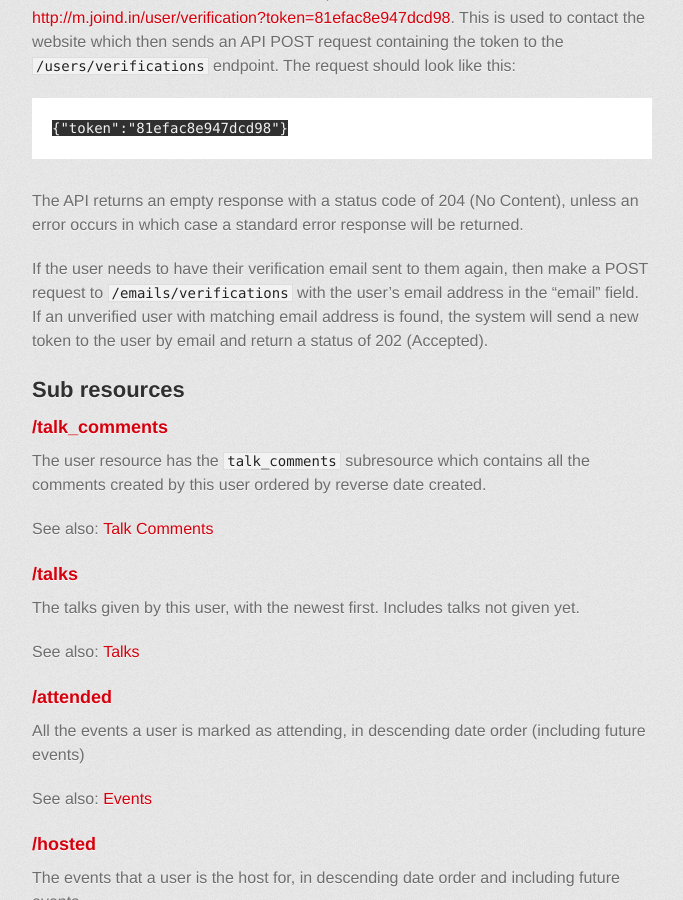
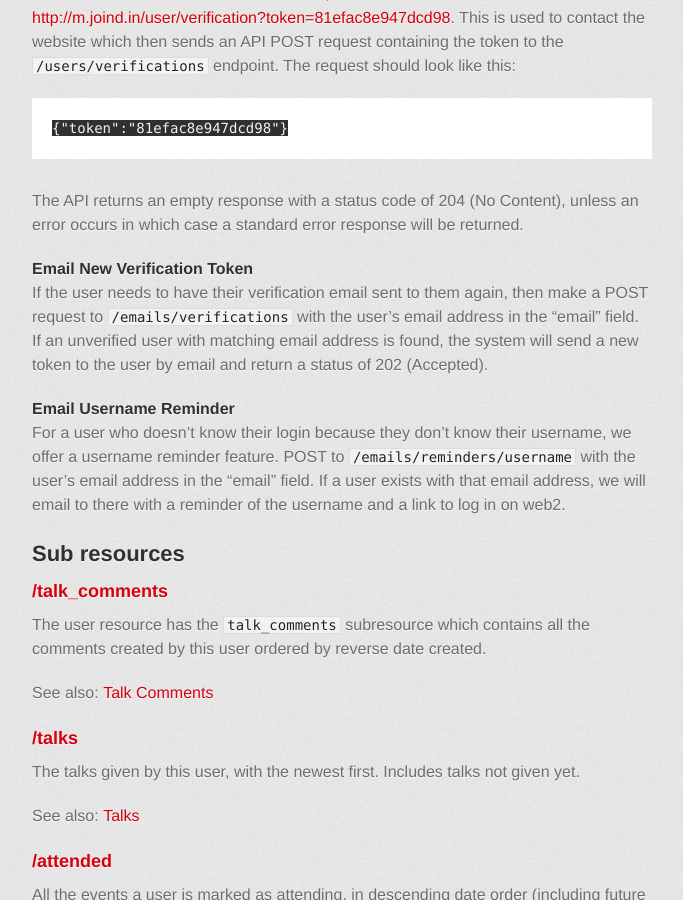
Before and after one commit to joindin/joindin-api, a Jekyll site: the page built from users.md, in a window 1280 px wide and 900 px high, scrolled down 2173 px. Shown: the whole window, without its empty margins (298-981 px from the left). Built offline with Jekyll 4.4.1, drawn with Linux system fonts in a browser that asks for light colours; some web fonts are replaced.

Commit message:
How to get a username reminder

```diff
--- a/users.md
+++ b/users.md
@@ -93,7 +93,13 @@ Users will receive an email with a link in it, of a format like: <http://m.joind
 
 The API returns an empty response with a status code of 204 (No Content), unless an error occurs in which case a standard error response will be returned.
 
+#### Email New Verification Token
+
 If the user needs to have their verification email sent to them again, then make a POST request to ``/emails/verifications`` with the user's email address in the "email" field.  If an unverified user with matching email address is found, the system will send a new token to the user by email and return a status of 202 (Accepted).
+
+#### Email Username Reminder
+
+For a user who doesn't know their login because they don't know their username, we offer a username reminder feature.  POST to ``/emails/reminders/username`` with the user's email address in the "email" field.  If a user exists with that email address, we will email to there with a reminder of the username and a link to log in on web2.
 
 ## Sub resources
 
```
